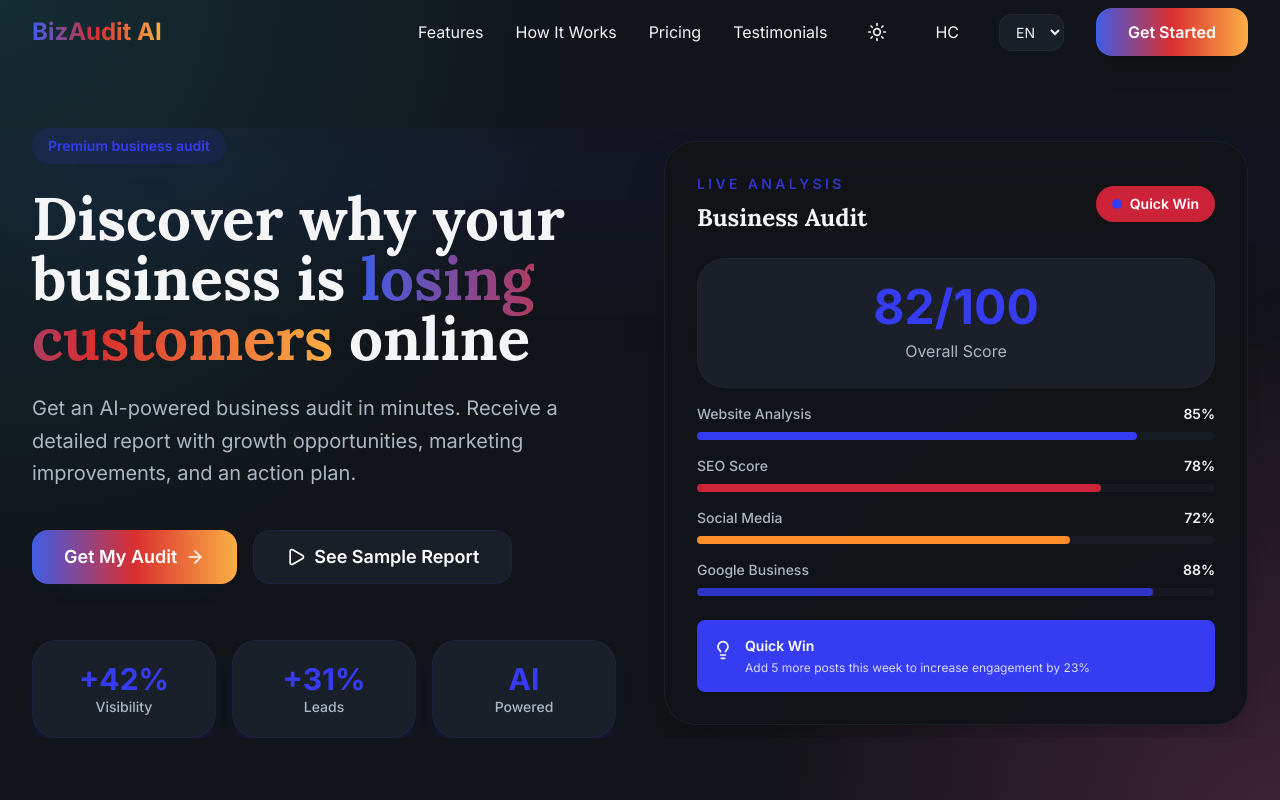
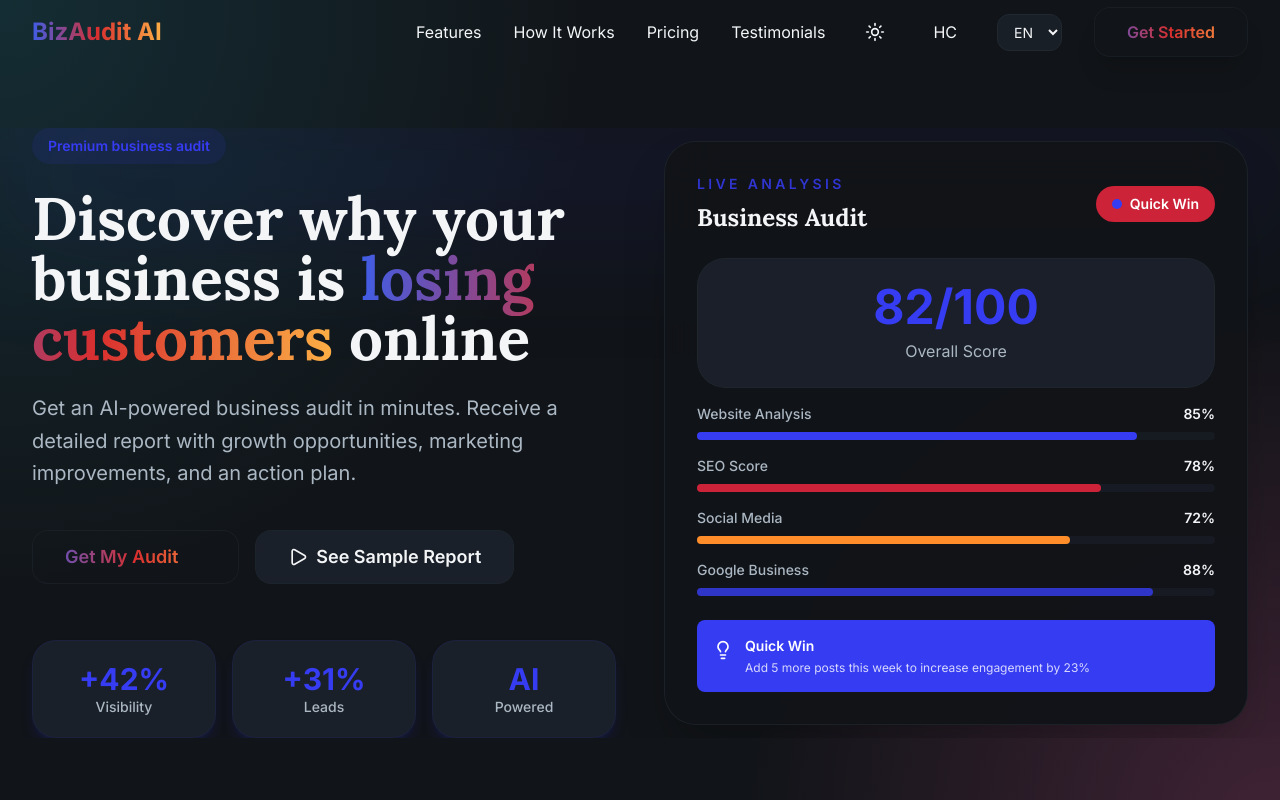
Before and after one commit to Yansmtp/bizaudit, a Next.js app: page / in a window 1280 px wide. Shown: the top 800 px of the page. Built offline with nearby package versions, Linux system fonts and the light colour scheme.

Commit message:
Style: make UI fully dark; apply colors only to text and highlights

```diff
--- a/app/globals.css
+++ b/app/globals.css
@@ -87,11 +87,14 @@
     padding: 0.75rem 2rem;
     border-radius: 1rem;
     font-weight: 600;
-    color: hsl(var(--primary-foreground));
-    /* use red tones instead of magenta to improve contrast */
+    /* Dark button: keep backgrounds dark and apply color to text only */
+    background-color: hsl(var(--card));
+    color: transparent;
     background-image: linear-gradient(90deg, #405DE6 0%, #D92F2F 50%, #FCAF45 100%);
-    box-shadow: 0 10px 30px -18px rgba(56,189,248,0.18), 0 6px 18px -12px rgba(0,0,0,0.12);
-    transition: transform 160ms ease, box-shadow 160ms ease, opacity 160ms ease;
+    -webkit-background-clip: text;
+    background-clip: text;
+    border: 1px solid hsl(var(--border) / 0.5);
+    transition: transform 140ms ease, box-shadow 140ms ease, opacity 140ms ease;
     outline: none;
   }
 
@@ -101,8 +104,8 @@
 
   .btn-primary:hover {
     opacity: 0.98;
-    transform: translateY(-2px);
-    box-shadow: 0 26px 70px -28px rgba(56,189,248,0.24), 0 10px 30px -12px rgba(0,0,0,0.18);
+    transform: translateY(-2px) scale(1.01);
+    box-shadow: 0 10px 30px -18px rgba(0,0,0,0.6);
   }
 
   .btn-primary:focus-visible {
@@ -110,25 +113,41 @@
   }
 
   .btn-secondary {
-    @apply bg-card/80 text-primary-foreground border border-primary/15 px-8 py-3 rounded-2xl font-semibold transition-all duration-200 shadow-[0_20px_60px_-45px_rgba(0,0,0,0.25)];
-    backdrop-filter: blur(6px);
-    border-color: hsl(var(--primary) / 0.12);
-    color: hsl(var(--primary-foreground));
+    @apply bg-card/90 text-card-foreground border px-8 py-3 rounded-2xl font-semibold transition-all duration-200;
+    border-color: hsl(var(--border) / 0.45);
+    backdrop-filter: blur(4px);
   }
 
   .card {
-    @apply bg-card/95 text-card-foreground rounded-[32px] shadow-[0_30px_80px_-45px_rgba(0,0,0,0.35)] p-8 transition-shadow duration-300 border border-border/70;
+    @apply bg-card/95 text-card-foreground rounded-[32px] shadow-[0_20px_50px_-30px_rgba(0,0,0,0.45)] p-8 transition-shadow duration-300 border border-border/70;
     border-color: hsl(var(--border) / 0.6);
   }
 
   .gradient-text {
-    /* Avoid pink: use red midpoint for better harmony with red-themed UI */
+    /* Gradient applied to text only */
     background-image: linear-gradient(90deg, #405DE6 0%, #D92F2F 50%, #FCAF45 100%);
     -webkit-background-clip: text;
     background-clip: text;
     color: transparent;
   }
 
+  /* Small utilities for highlighted elements: colored underline or left border */
+  .accent-underline {
+    background-repeat: no-repeat;
+    background-position: 0 100%;
+    background-size: 100% 0.14em;
+    background-image: linear-gradient(90deg, #405DE6 0%, #D92F2F 50%, #FCAF45 100%);
+    padding-bottom: 0.08rem;
+  }
+
+  .accent-left {
+    padding-left: 0.75rem;
+    border-left-width: 4px;
+    border-left-style: solid;
+    border-image-source: linear-gradient(180deg, #405DE6 0%, #D92F2F 50%, #FCAF45 100%);
+    border-image-slice: 1;
+  }
+
   h1, h2, h3, h4, h5, h6 {
     @apply font-serif;
   }
```
